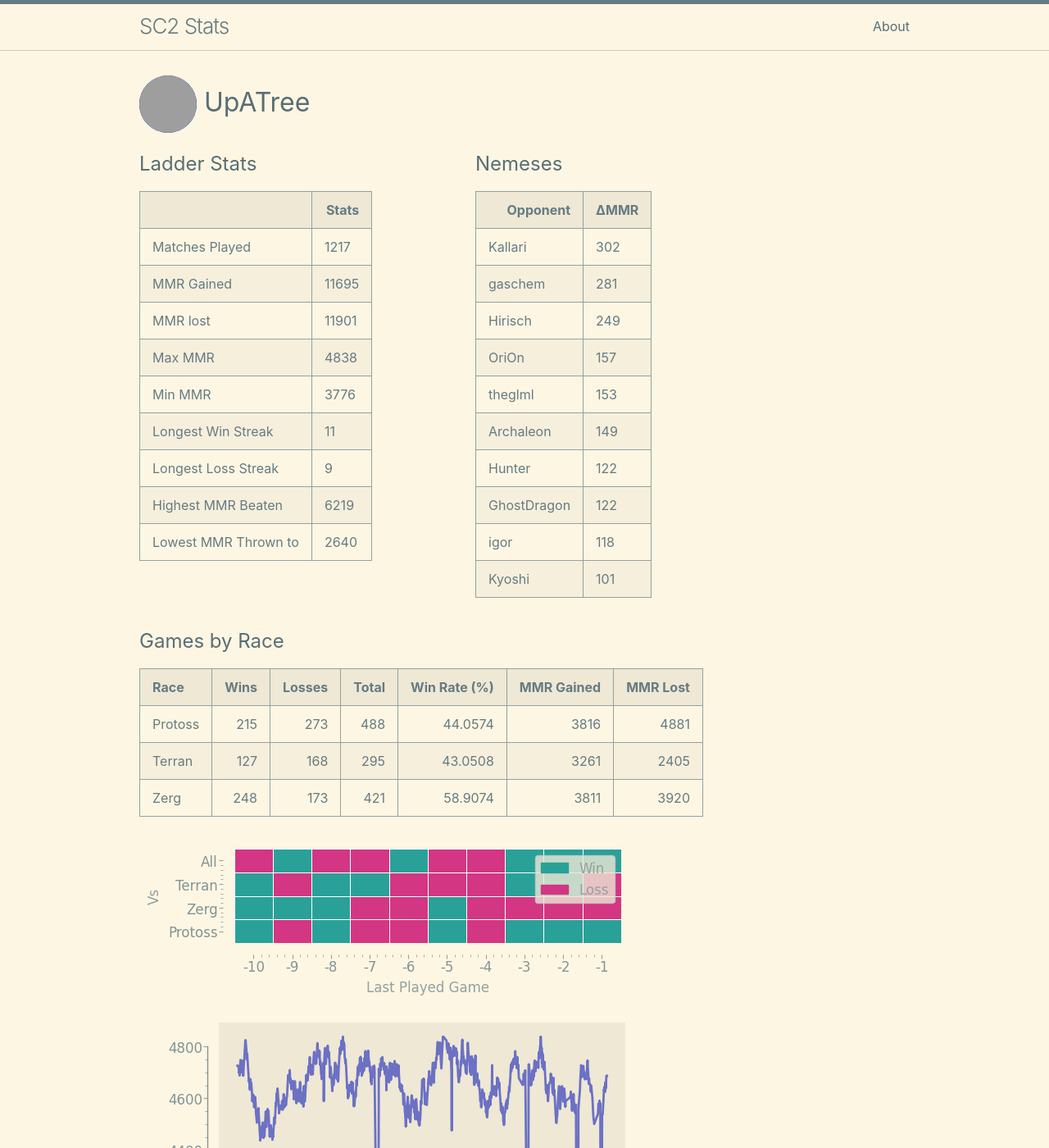
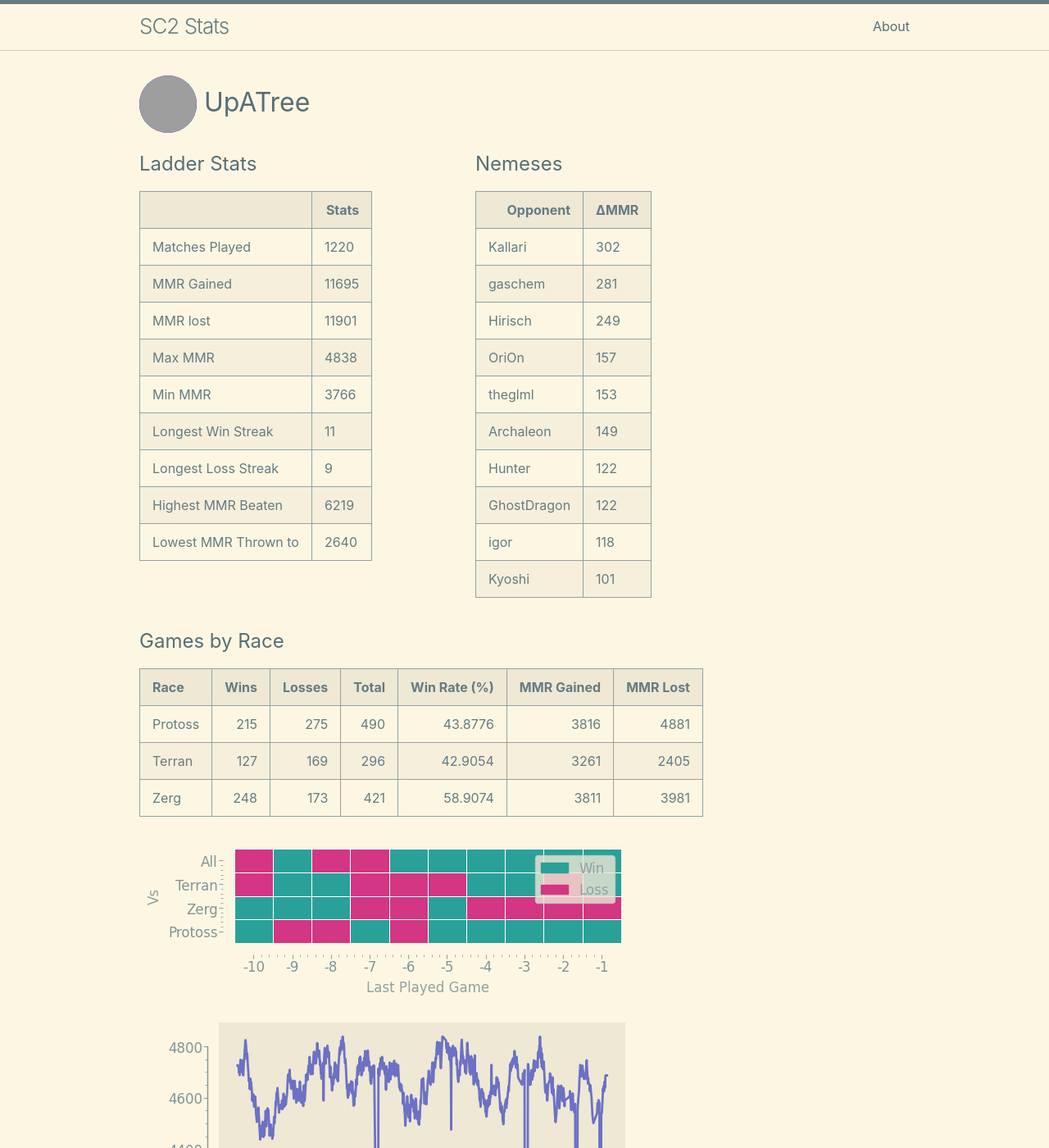
Before and after one commit to kylermurphy/UpATree, a Jekyll site: the page built from docs/index.md, in a window 1280 px wide and 1400 px high. Shown: the whole window at 82% size. Built offline with Jekyll 4.4.1, drawn with Linux system fonts in a browser that asks for light colours; grey boxes are pictures that could not be loaded.

Commit message:
running on push

```diff
--- a/docs/index.md
+++ b/docs/index.md
@@ -18,7 +18,7 @@ layout: home
   <tbody>
     <tr>
       <td>Matches Played</td>
-      <td>1217</td>
+      <td>1220</td>
     </tr>
     <tr>
       <td>MMR Gained</td>
@@ -34,7 +34,7 @@ layout: home
     </tr>
     <tr>
       <td>Min MMR</td>
-      <td>3776</td>
+      <td>3766</td>
     </tr>
     <tr>
       <td>Longest Win Streak</td>
@@ -114,9 +114,9 @@ layout: home
 
 | Race    |   Wins |   Losses |   Total |   Win Rate (%) |   MMR Gained |   MMR Lost |
 |:--------|-------:|---------:|--------:|---------------:|-------------:|-----------:|
-| Protoss |    215 |      273 |     488 |        44.0574 |         3816 |       4881 |
-| Terran  |    127 |      168 |     295 |        43.0508 |         3261 |       2405 |
-| Zerg    |    248 |      173 |     421 |        58.9074 |         3811 |       3920 |
+| Protoss |    215 |      275 |     490 |        43.8776 |         3816 |       4881 |
+| Terran  |    127 |      169 |     296 |        42.9054 |         3261 |       2405 |
+| Zerg    |    248 |      173 |     421 |        58.9074 |         3811 |       3981 |
 
 ![Games by Race](./assets/gm_hist.png)
 
--- a/log.txt
+++ b/log.txt
@@ -458,3 +458,4 @@ Writing a log file 2025-03-14 16:27:50.
 Writing a log file 2025-03-14 16:50:35.
 Writing a log file 2025-03-14 17:17:15.
 Writing a log file 2025-03-14 17:32:14.
+Writing a log file 2025-03-14 17:48:18.
```
Also changed, not shown: docs/assets/MMR.png, docs/assets/daily.png, docs/assets/gm_hist.png, docs/assets/r_wrt.png, 1 other file.
